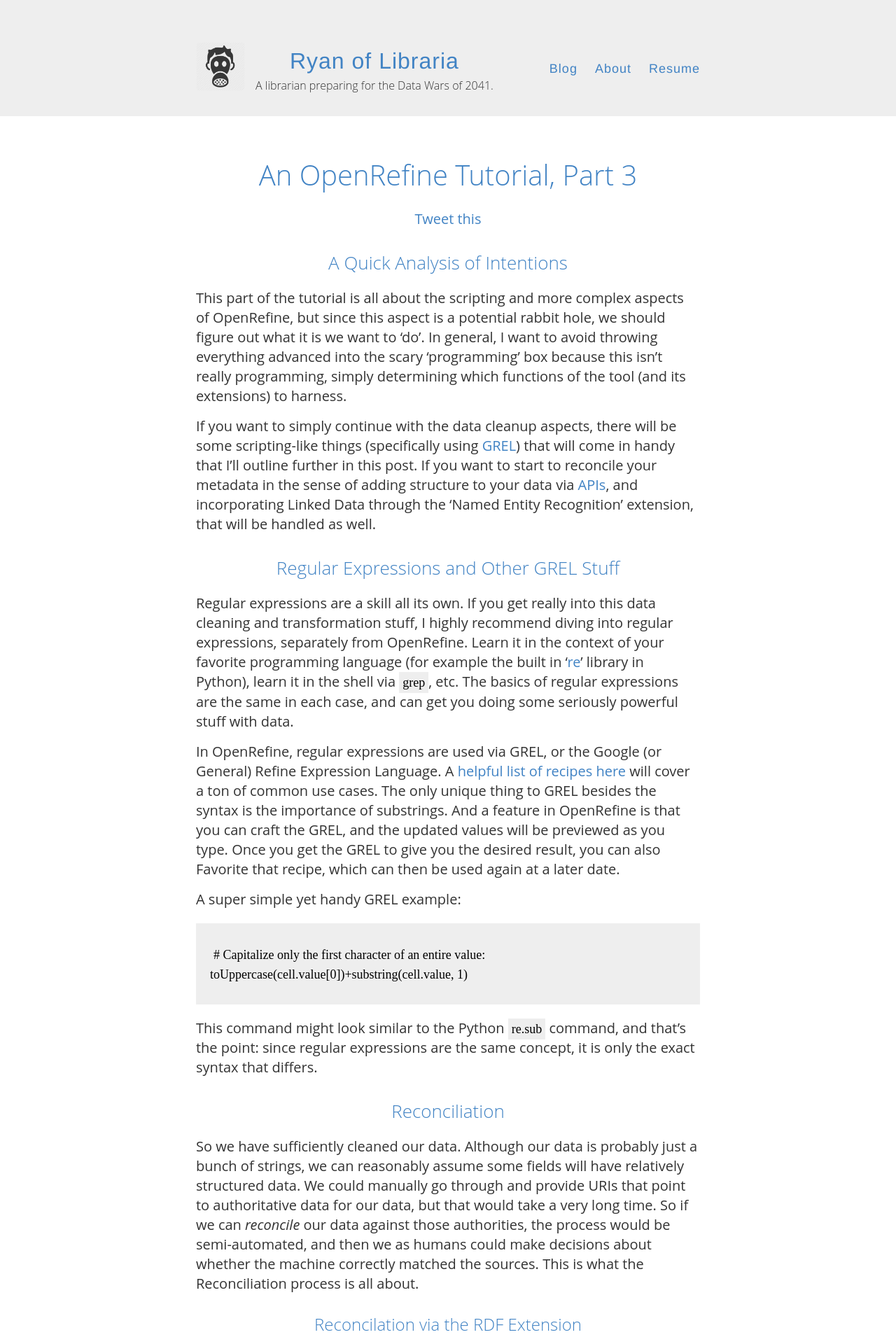
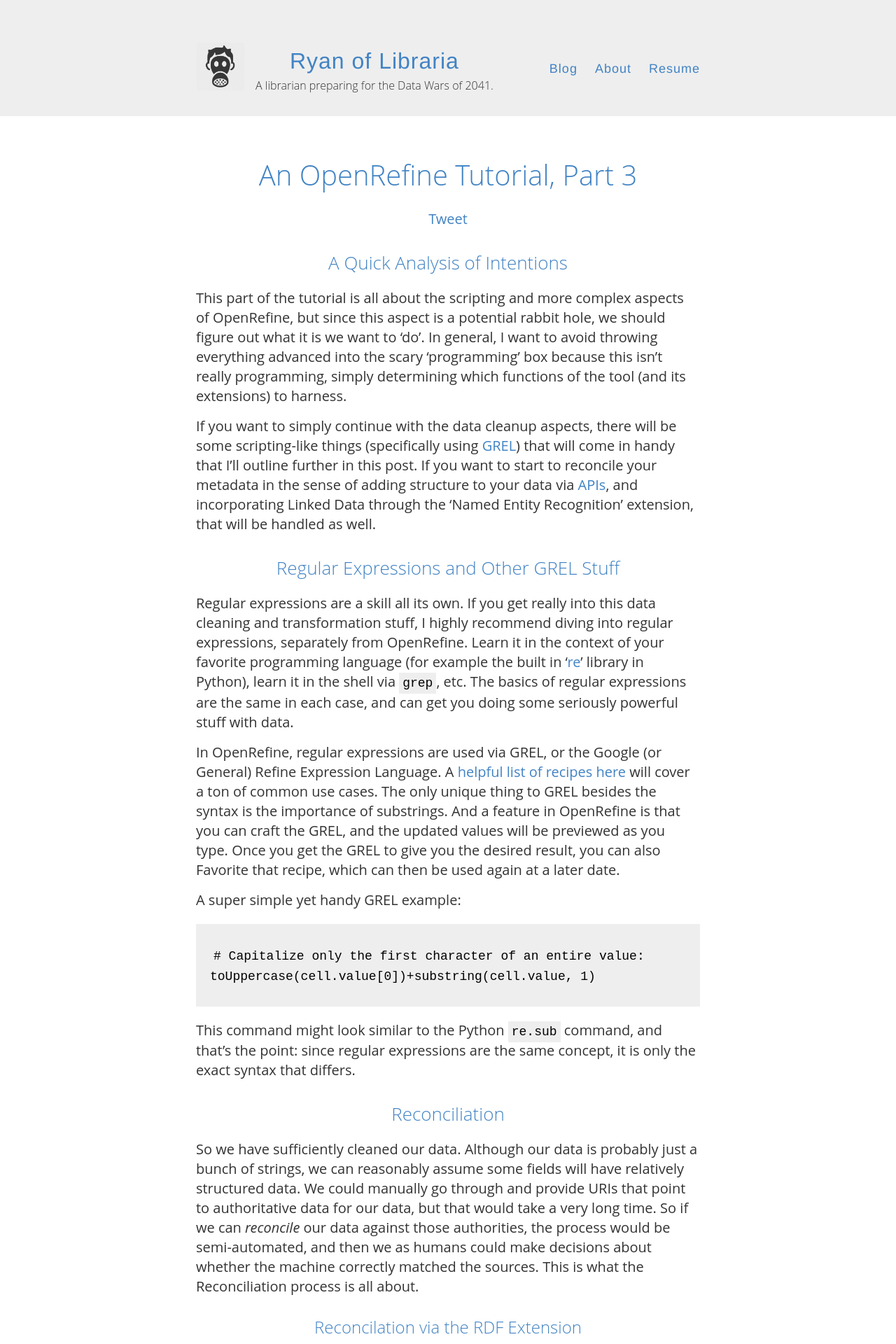
Before and after one commit to remerjohnson/remerjohnson.github.io, a Jekyll site: the page built from _posts/2015-8-17-open_refine_tutorial03.md, in a window 1280 px wide. Shown: the top 1920 px of the page at 70% size. Built offline with Jekyll 4.4.1, drawn with Linux system fonts in a browser that asks for light colours; nearby versions of some CDN libraries; comment, search, counter and statistics services are not loaded.

Commit message:
Changed code blocks to display properly on mobile

```diff
--- a/_layouts/post.html
+++ b/_layouts/post.html
@@ -10,7 +10,7 @@
      href="https://twitter.com/share"
      data-size="large"
      data-count="none">
-     Tweet this
+     Tweet
     </a>
     <script>
      window.twttr=(function(d,s,id){var js,fjs=d.getElementsByTagName(s)[0],t=window.twttr||{};if(d.getElementById(id))return;js=d.createElement(s);js.id=id;js.src="https://platform.twitter.com/widgets.js";fjs.parentNode.insertBefore(js,fjs);t._e=[];t.ready=function(f){t._e.push(f);};return t;}(document,"script","twitter-wjs"));
--- a/_scss/_highlights.scss
+++ b/_scss/_highlights.scss
@@ -16,7 +16,7 @@
 }
 
 code {
-  font-family: $mono;
+  font-family: $mono, monospace;
   font-size: 18px;
   background-color: $lightGray;
   padding: 5px;
--- a/style.scss
+++ b/style.scss
@@ -76,17 +76,6 @@
   &:hover, &:active {
     color: $gray;
   }
-}
-
-code {
-  font-family: $mono;
-  font-size: 18px;
-  background-color: $lightGray;
-  padding: 5px;
-  color: $black;
-  white-space: pre-wrap;
-  white-space: -moz-pre-wrap;
-  width:100%; overflow-x:auto;
 }
 
 ul, ol {
```
